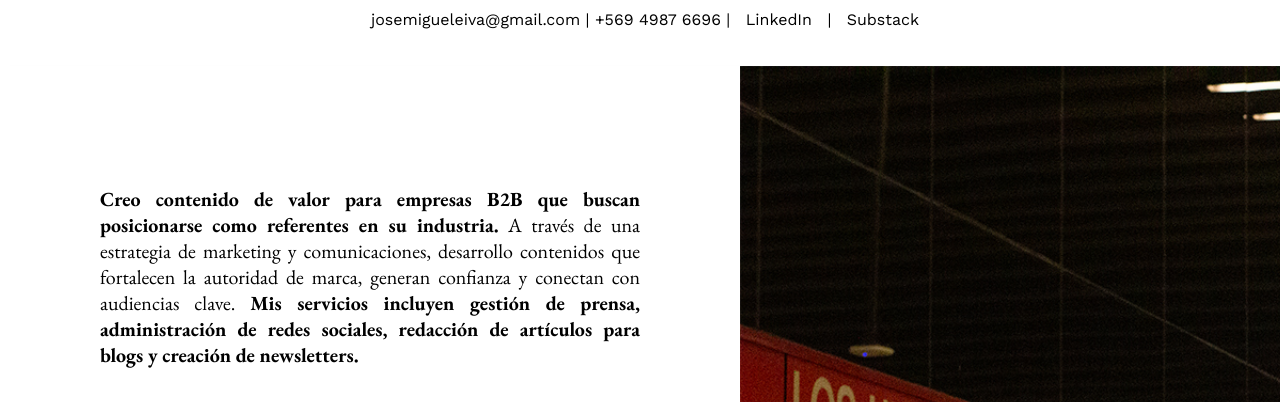
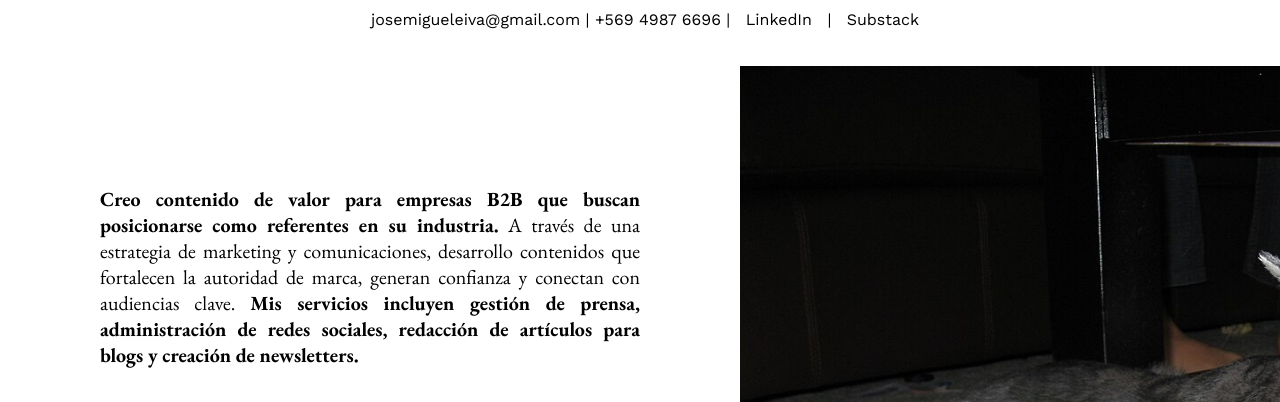
Before and after one commit to josemigueleiva/josemigueleiva, a plain HTML site: page index.html in a window 1280 px wide. Shown: the part 90-492 px from the top of the page. Drawn offline with nearby package versions, Linux system fonts and the light colour scheme; a script that the page names is missing.

Commit message:
Update image source in index.html

```diff
--- a/index.html
+++ b/index.html
@@ -61,7 +61,7 @@
             <a href="#grafica">Editorial</a>
         </div>
         <div class="foto-bio">
-            <img src="images/_MG_2148.jpg" alt="">
+            <img src="images/1280px-Female_Mini_Schnauzer.jpeg" alt="">
             <span class="photo-credit">© José Miguel Leiva, 2025</span>
         </div>
       </div>
```
